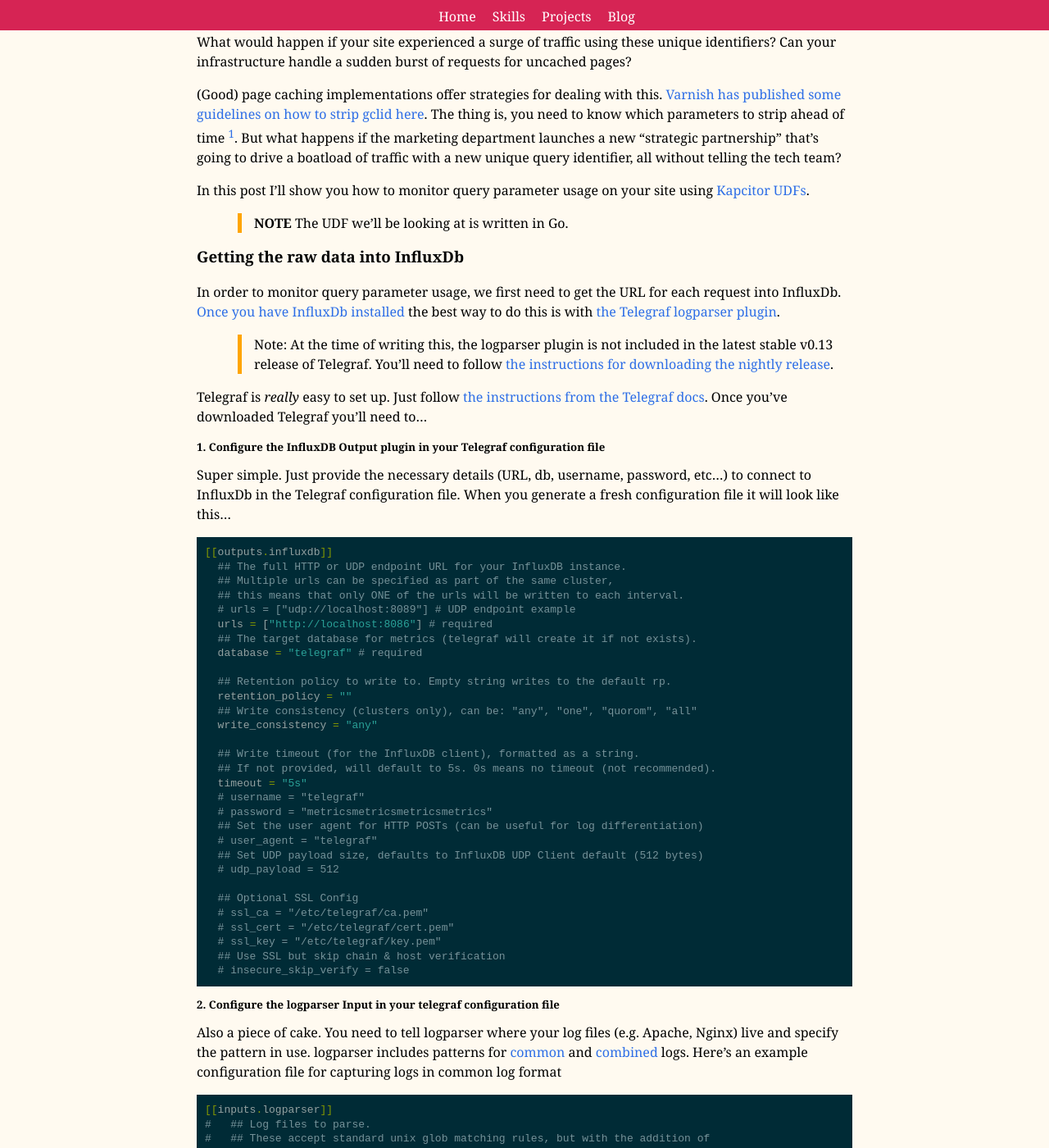
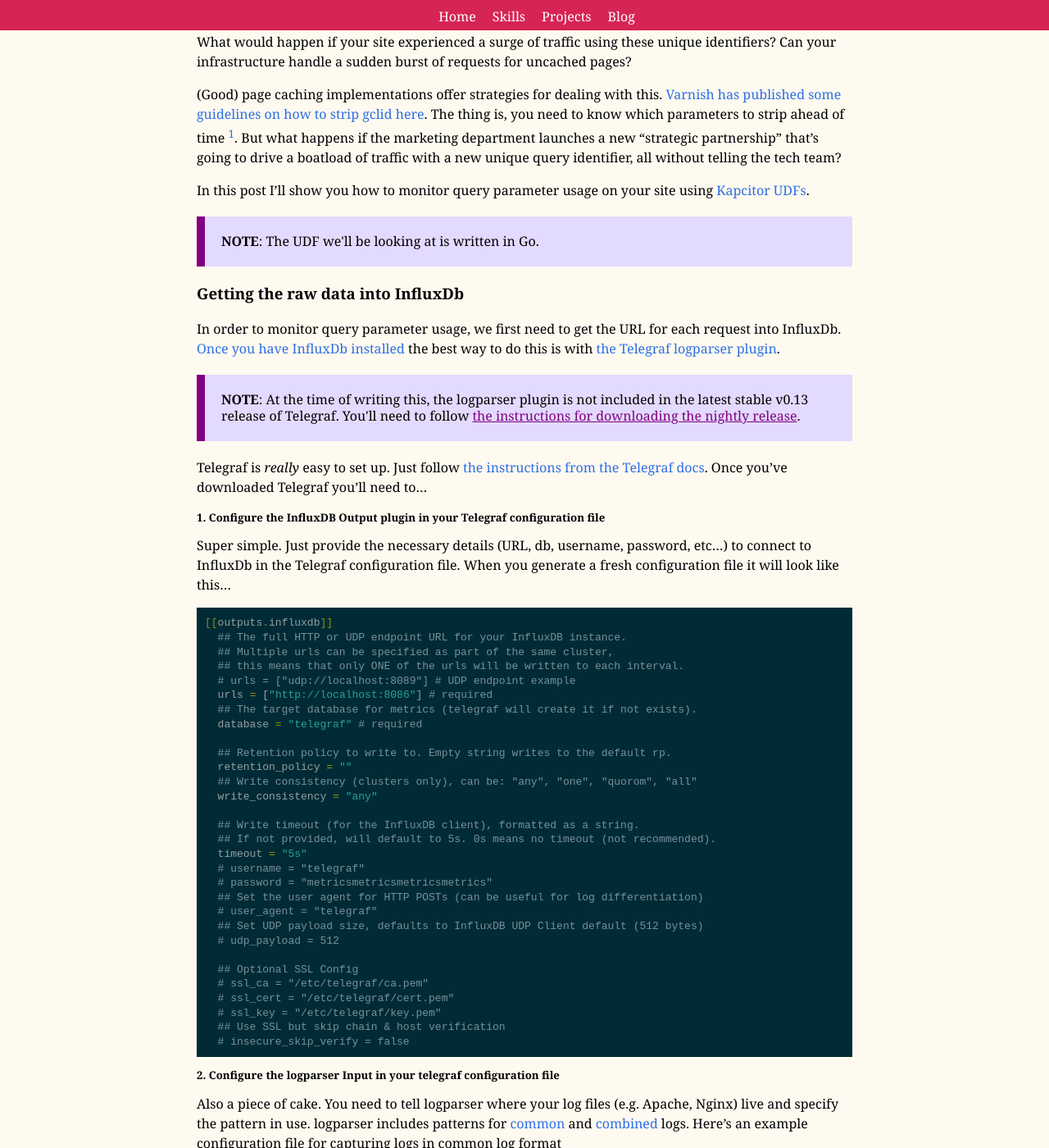
Before and after one commit to mpchadwick/mpchadwick.github.io, a Jekyll site: the page built from _posts/2016-07-26-kapacitor-udf-url-query-param-usage.md, in a window 1280 px wide and 1400 px high, scrolled down 392 px. Shown: the whole window at 82% size. Built offline with Jekyll 4.4.1, drawn with Linux system fonts in a browser that asks for light colours; comment, search, counter and statistics services are not loaded; some of the changed text lies outside the part shown.

Commit message:
<blockquote> -> <div>

````diff
--- a/_posts/2016-07-26-kapacitor-udf-url-query-param-usage.md
+++ b/_posts/2016-07-26-kapacitor-udf-url-query-param-usage.md
@@ -15,13 +15,17 @@ Page caching implementations such as Varnish store unique cache entries for each
 
 In this post I'll show you how to monitor query parameter usage on your site using [Kapcitor UDFs](https://docs.influxdata.com/kapacitor/v0.13/nodes/u_d_f_node/).
 
-> **NOTE** The UDF we'll be looking at is written in Go.
+<div class="tout tout--secondary">
+<p><strong>NOTE</strong>: The UDF we'll be looking at is written in Go.</p>
+</div>
 
 ### Getting the raw data into InfluxDb
 
 In order to monitor query parameter usage, we first need to get the URL for each request into InfluxDb. [Once you have InfluxDb installed](https://github.com/influxdata/telegraf/tree/986735234b68359812f4ab65fb26f6a926874e31/plugins/inputs/logparser) the best way to do this is with [the Telegraf logparser plugin](https://github.com/influxdata/telegraf/tree/986735234b68359812f4ab65fb26f6a926874e31/plugins/inputs/logparser).
 
-> Note: At the time of writing this, the logparser plugin is not included in the latest stable v0.13 release of Telegraf. You'll need to follow [the instructions for downloading the nightly release](https://influxdata.com/downloads/#telegraf).
+<div class="tout tout--secondary">
+<p><strong>NOTE</strong>: At the time of writing this, the logparser plugin is not included in the latest stable v0.13 release of Telegraf. You'll need to follow <a href="https://influxdata.com/downloads/#telegraf">the instructions for downloading the nightly release</a>.</p>
+</div>
 
 Telegraf is *really* easy to set up. Just follow [the instructions from the Telegraf docs](https://docs.influxdata.com/telegraf/v0.13/introduction/installation/). Once you've downloaded Telegraf you'll need to...
 
@@ -154,7 +158,9 @@ stream
 
 ### UDF Starting Formula
 
-> **NOTE**: I have published the UDF in question to Github [here](https://github.com/mpchadwick/kapacitor_utils/blob/858695f4c47e618c41d08f5b1e85510047d78801/query_parser/query_parser.go).
+<div class="tout tout--secondary">
+<p><strong>NOTE</strong>: I have published the UDF in question to Github <a href="https://github.com/mpchadwick/kapacitor_utils/blob/858695f4c47e618c41d08f5b1e85510047d78801/query_parser/query_parser.go">here</a>.</p>
+</div>
 
 Everything is now in place to pass the data to our UDF, but there's a big problem...our UDF doesn't actually exist yet! Let's take a look at the basic starting formula for a UDF in Go.
 
@@ -244,7 +250,9 @@ Any UDF you write will certainly be interacting with `udf.Point`s.
 
 Now, let's take a look at `queryParserHandler`'s `Point` method.
 
-> **NOTE**: Our UDF also requires importing the `strings` library. I didn't show that in the "starting formula" because it isn't needed there and thus Go wouldn't compile the code.
+<div class="tout tout--secondary">
+<p><strong>NOTE</strong>: Our UDF also requires importing the `strings` library. I didn't show that in the "starting formula" because it isn't needed there and thus Go wouldn't compile the code.</p>
+</div>
 
 ```go
 func (q *queryParserHandler) Point(p *udf.Point) error {
--- a/_sass/_touts.scss
+++ b/_sass/_touts.scss
@@ -37,6 +37,10 @@
 
       a {
         color: purple;
+
+        &:hover {
+          color: darken(purple, 5%);
+        }
       }
     }
 
````
